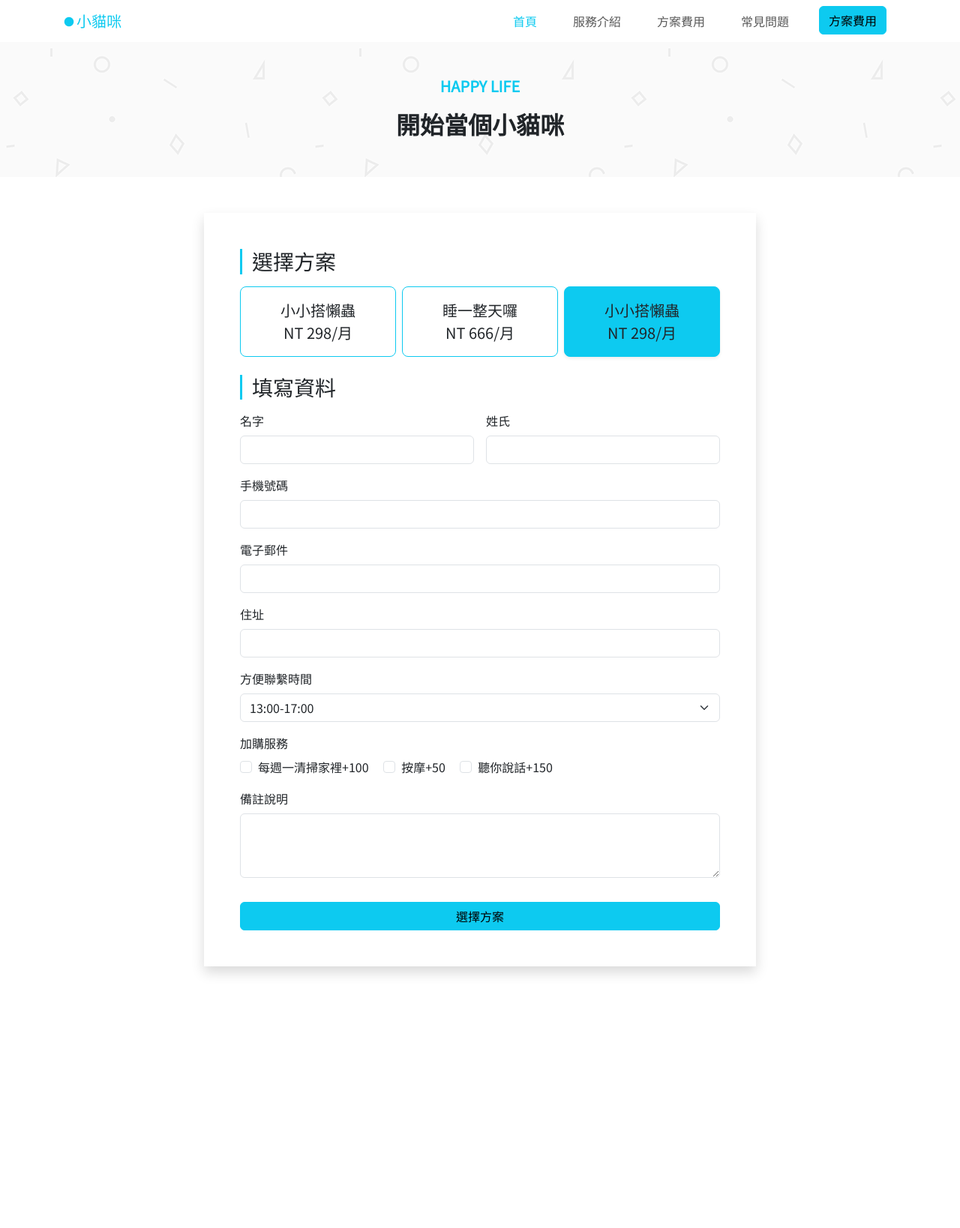
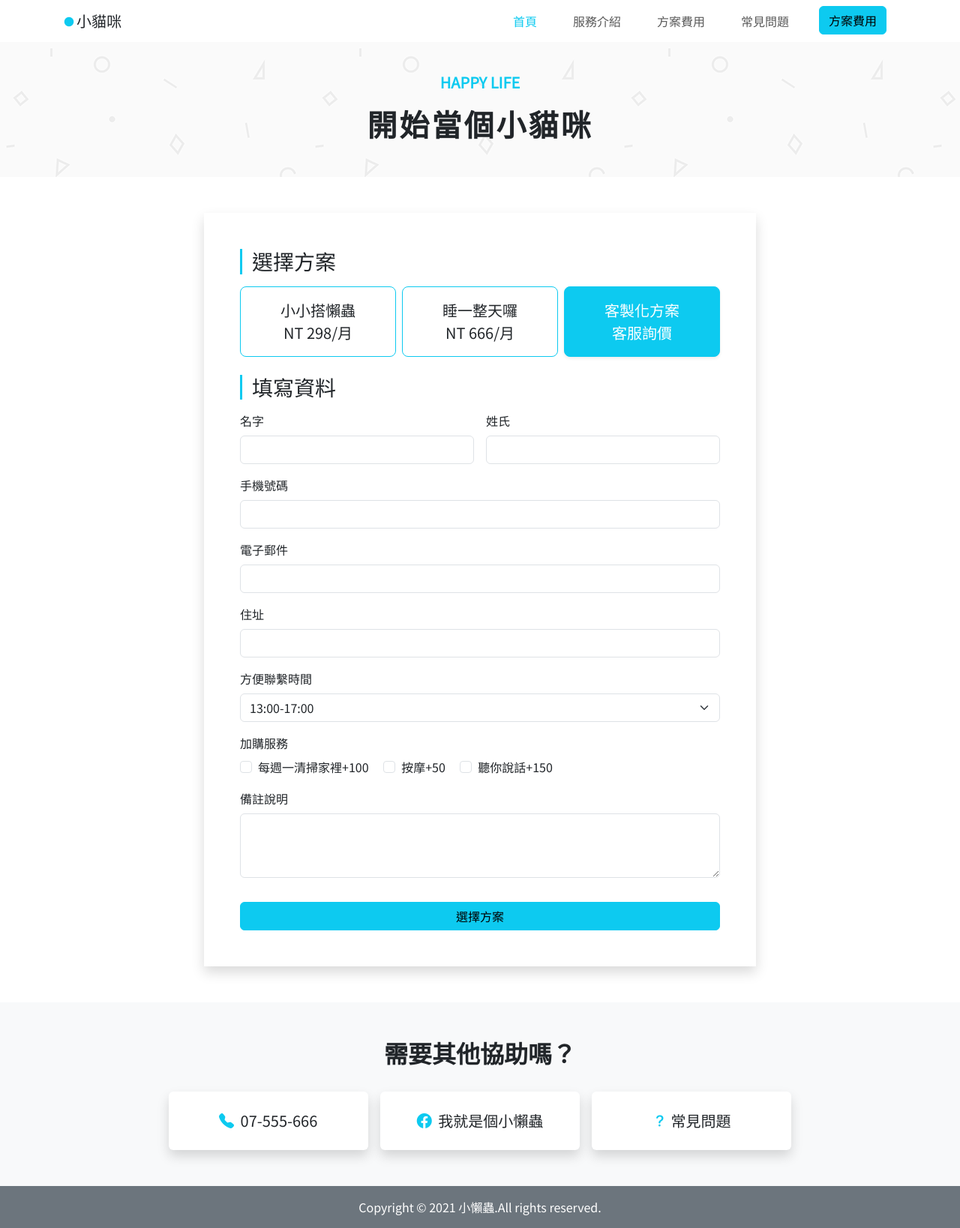
Before and after one commit to chrisluo5311/LANDING_PAGE, a website: page payment.html in a window 1280 px wide. Shown: the whole page at 75% size. Before the commit the page ends 1337 px from the top, so only its background shows below. Drawn offline with nearby package versions, Linux system fonts and the light colour scheme.

Commit message:
update 需要協助嗎 & footer

```diff
--- a/payment.html
+++ b/payment.html
@@ -14,7 +14,7 @@
 <body>
     <nav class="navbar navbar-expand-lg navbar-light bg-white">
         <div class="container">
-            <a class="navbar-brand" href="#">
+            <a class="navbar-brand text-dark" href="#">
                 <i class="bi bi-record-fill text-info"></i>小貓咪
             </a>
             <button class="navbar-toggler" type="button" data-bs-toggle="collapse" data-bs-target="#navbarSupportedContent" aria-controls="navbarSupportedContent" aria-expanded="false" aria-label="Toggle navigation">
@@ -23,16 +23,16 @@
                 <div class="collapse navbar-collapse" id="navbarSupportedContent">
                     <ul class="navbar-nav ms-auto mb-2 mb-lg-0">
                         <li class="nav-item mx-3">
-                            <a class="nav-link active" aria-current="page" href="#">首頁</a>
+                            <a class="nav-link active" aria-current="page" href="./index.html">首頁</a>
                         </li>
                         <li class="nav-item mx-3">
                             <a class="nav-link" href="#">服務介紹</a>
                         </li>
                         <li class="nav-item mx-3">
-                            <a class="nav-link" href="#">方案費用</a>
+                            <a class="nav-link" href="./payment.html">方案費用</a>
                         </li>
                         <li class="nav-item mx-3">
-                            <a class="nav-link" href="#">常見問題</a>
+                            <a class="nav-link" href="./questions.html">常見問題</a>
                         </li>
                         <li class="nav-item mx-3">
                             <a class="btn btn-info" href="#">方案費用</a>
@@ -42,10 +42,10 @@
         </div>
     </nav>
 
-    <section class="d-flex align-items-lg-center justify-content-center" style="background-image: url(./images/bg_paper.png);height: 180px;">
+    <section class="d-flex align-items-center justify-content-center" style="background-image: url(./images/bg_paper.png);height: 180px;">
         <div class="text-center">
             <p class="text-info fw-bold fs-5">HAPPY LIFE</p>
-            <h2 class="fw-bold">開始當個小貓咪</h2>
+            <h1 class="fw-bold" style="letter-spacing: 3px;">開始當個小貓咪</h1>
         </div>
     </section>
 
@@ -68,9 +68,9 @@
                             </button>
                         </div>
                         <div class="col">
-                            <button type="button" class="btn btn-outline-info w-100 btn-lg py-3 text-dark active btn-special">
-                                小小搭懶蟲<br class="d-none d-lg-block">
-                                NT 298/月
+                            <button type="button" class="btn btn-outline-info w-100 btn-lg py-3 text-white active btn-special">
+                                客製化方案<br class="d-none d-lg-block">
+                                客服詢價
                             </button>
                         </div>
                     </div>
@@ -130,6 +130,51 @@
         </div>
     </section>
 
+    <section class="py-5 px-4 bg-light">
+        <div class="container">
+            <h2 class="text-center pb-4 fw-bold">需要其他協助嗎？</h2>
+            <div class="row justify-content-center">
+                <div class="col-lg-9">
+                    <div class="row row-cols-1 row-cols-lg-3 g-3">
+                        <div class="col">
+                            <div class="card border-0 shadow py-2" >
+                                <div class="card-body text-center fs-5">
+                                    <a href="tel:+07555666" class="text-decoration-none text-dark">
+                                        <i class="bi bi-telephone-fill text-info me-1"></i>
+                                        07-555-666
+                                    </a>
+                                </div>
+                            </div>
+                        </div>
+                        <div class="col">
+                            <div class="card border-0 shadow py-2">
+                                <div class="card-body text-center fs-5">
+                                    <a href="http://" class="text-decoration-none text-dark">
+                                        <i class="bi bi-facebook text-info me-1"></i>
+                                        我就是個小懶蟲
+                                    </a>
+                                </div>
+                            </div>
+                        </div>
+                        <div class="col">
+                            <div class="card border-0 shadow py-2">
+                                <div class="card-body text-center fs-5">
+                                    <a href="#" class="text-decoration-none text-dark">
+                                        <i class="bi bi-question-lg text-info"></i>
+                                        常見問題
+                                    </a>
+                                </div>
+                            </div>
+                        </div>
+                    </div>
+                </div>
+            </div>
+        </div>
+    </section>
+
+    <footer class="bg-secondary p-3 d-flex align-items-center justify-content-center">
+        <p class="text-center text-white mb-0 ">Copyright © 2021 小懶蟲.All rights reserved.</p>
+    </footer>
     <script
       src="https://cdn.jsdelivr.net/npm/bootstrap@5.1.1/dist/js/bootstrap.bundle.min.js"
       integrity="sha384-/bQdsTh/da6pkI1MST/rWKFNjaCP5gBSY4sEBT38Q/9RBh9AH40zEOg7Hlq2THRZ"
```
Also changed, not shown: index.html (+50 -4 lines), questions.html (added, +148 -0 lines).
